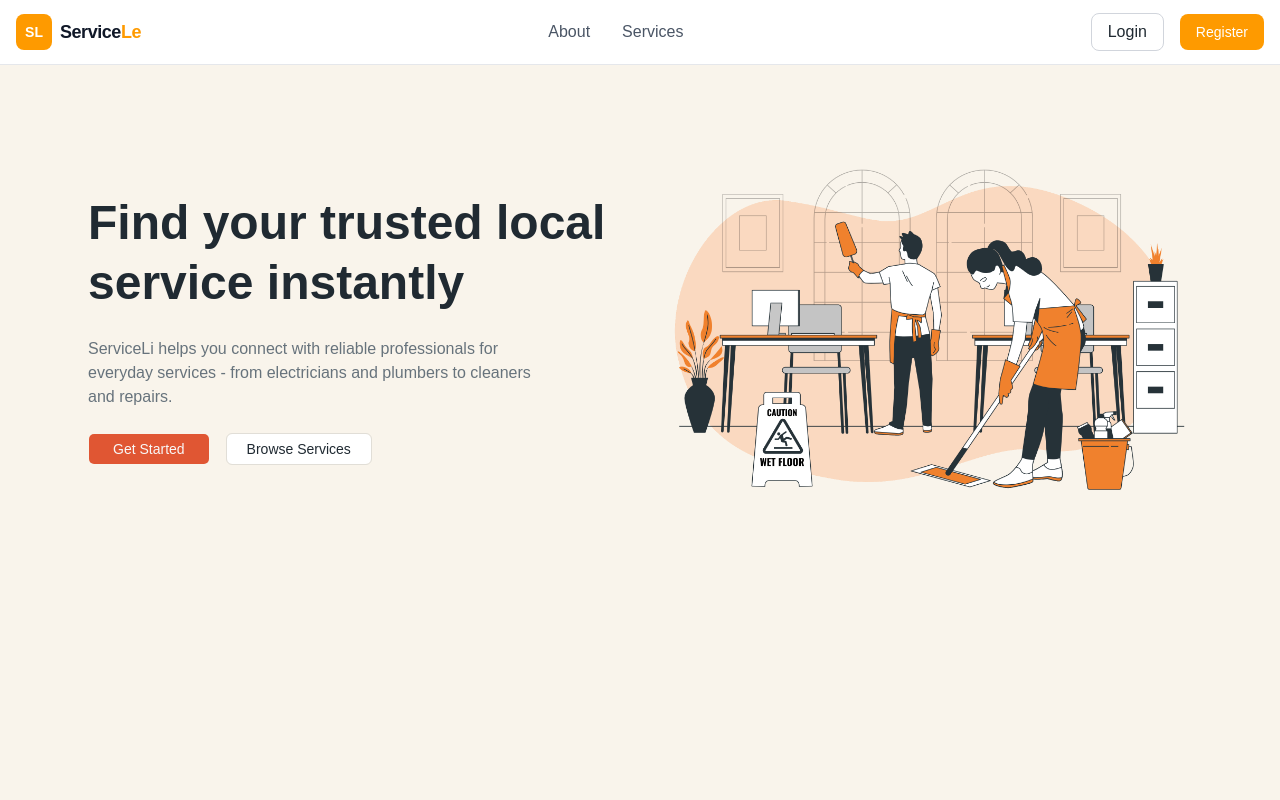
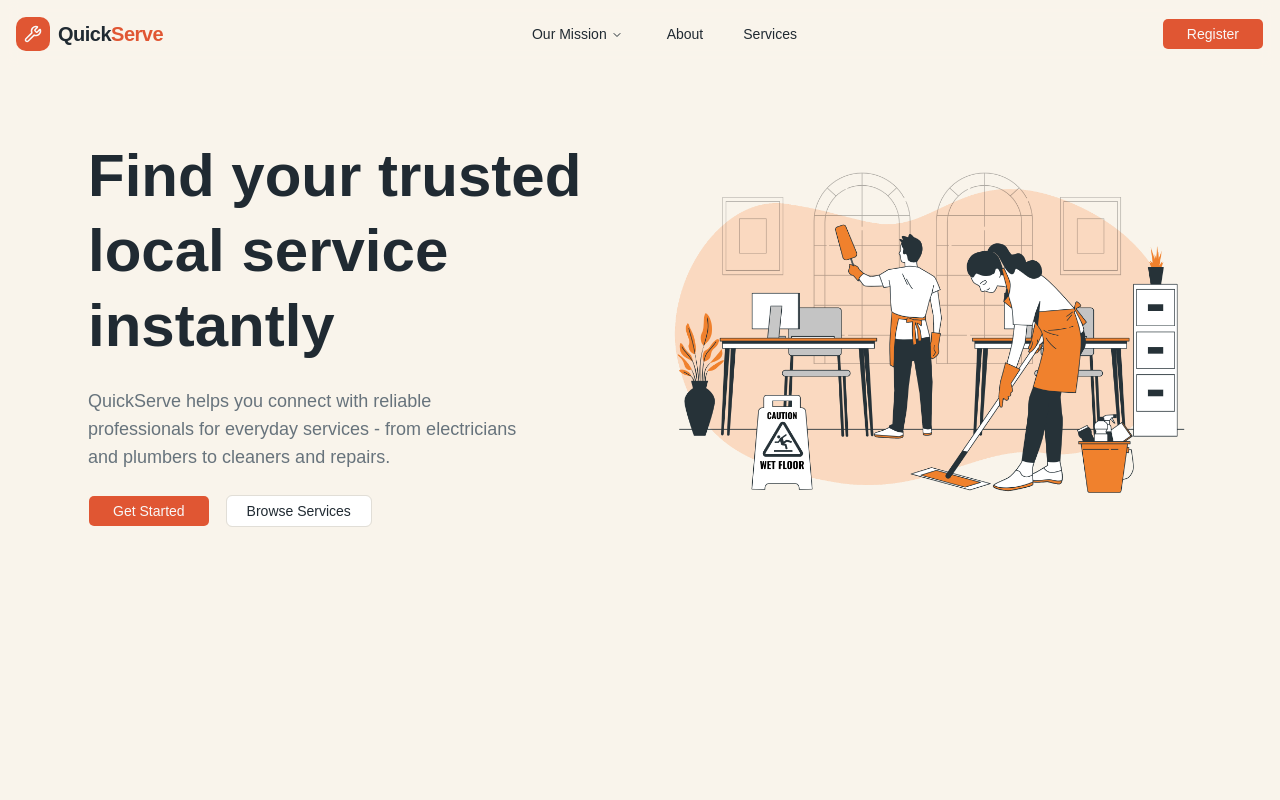
Before and after one commit to Abhijeet231/QuickServe, a React app in the folder frontend/: page / in a window 1280 px wide. Shown: the top 800 px of the page. Built offline with nearby package versions, Linux system fonts and the light colour scheme; no server answers; the HTML template or start-up script is replaced by a standard one.

Commit message:
feat: updated navbar design

```diff
--- a/frontend/src/App.jsx
+++ b/frontend/src/App.jsx
@@ -1,12 +1,26 @@
 import { Outlet } from "react-router-dom"
 import Navbar from "./components/layout/Navbar"
 import Footer from "./components/layout/Footer"
+import { useEffect, useState } from "react"
 
 
 const App = () => {
+
+  const [theme, setTheme] = useState("light");
+
+useEffect(() => {
+  const root = document.documentElement;
+
+  if (theme === "dark") {
+    root.classList.add("dark");
+  } else {
+    root.classList.remove("dark");
+  }
+}, [theme]);
+
   return (
     <div className="min-h-screen flex flex-col">
-    <Navbar/>
+    <Navbar theme = {theme} setTheme = {setTheme}/>
     <main className="flex-1">
 
     <Outlet/>
--- a/frontend/src/components/layout/Navbar.jsx
+++ b/frontend/src/components/layout/Navbar.jsx
@@ -1,160 +1,122 @@
-import { useState } from "react";
-import { Menu, X } from "lucide-react";
-import { Link } from "react-router-dom";
-import { useAuth } from "@/context/AuthContext.jsx";
+import {
+  NavigationMenu,
+  NavigationMenuContent,
+  NavigationMenuItem,
+  NavigationMenuLink,
+  NavigationMenuList,
+  NavigationMenuTrigger,
+} from "@/components/ui/navigation-menu";
+
+import { Sheet, SheetTrigger, SheetContent } from "../ui/sheet";
+
+import { Button } from "../ui/button";
+
+import { NavLink, Link } from "react-router-dom";
+import { Wrench } from "lucide-react";
 
 const Navbar = () => {
-  const [open, setOpen] = useState(false);
-  const { status, logout, user } = useAuth();
-
-  // Decide dashboard route based on role
-  const dashboardPath =
-    user?.role === "provider"
-      ? "/provider/dashboard"
-      : user?.role === "admin"
-      ? "/admin/dashboard"
-      : "/customer/dashboard";
-
   return (
-    <nav className="sticky top-0 z-50 bg-white border-b border-gray-200">
-      <div className="max-w-7xl mx-auto flex items-center justify-between px-4 h-16">
-
-        {/* Brand */}
-        <Link to="/" className="flex items-center gap-2">
-          <div className="w-9 h-9 bg-amber-500 rounded-md flex items-center justify-center">
-            <span className="text-white font-bold text-sm">SL</span>
+    <nav className="w-full sticky top-0 z-50
+     bg-background/70 backdrop-blur-sm
+    ">
+      <div className="max-w-7xl mx-auto flex items-center justify-between p-4">
+        {/* Logo*/}
+        <h1>
+          <Link
+            to="/"
+            className="flex items-center gap-2 text-xl font-bold tracking-tight"
+          >
+            <div className="bg-primary text-primary-foreground p-2 rounded-lg">
+              <Wrench size={18} />
             </div>
 
-          <span className="text-lg font-semibold tracking-tight">
-            <span className="text-gray-900">Service</span>
-            <span className="text-amber-500">Le</span>
+            <span className="text-foreground">
+              Quick<span className="text-primary">Serve</span>
             </span>
           </Link>
+        </h1>
 
-        {/* Desktop Navigation */}
-        <div className="hidden md:flex items-center gap-8 text-gray-600">
-          <Link to="/about" className="hover:text-amber-500 transition-colors">
-            About
-          </Link>
+        {/* Center : Menu*/}
+        <NavigationMenu>
+          <NavigationMenuList className="flex gap-6">
+            {/* Mission drop down*/}
+            <NavigationMenuItem>
+              {/* Trigger */}
+              <NavigationMenuTrigger
+                className="
+      font-medium text-sm px-3 py-2 rounded-md
+      text-foreground transition-all duration-200
+      hover:text-primary hover:bg-secondary
+      data-[state=open]:bg-secondary data-[state=open]:text-primary
+    "
+              >
+                Our Mission
+              </NavigationMenuTrigger>
 
-          <Link to="/services" className="hover:text-amber-500 transition-colors">
-            Services
-          </Link>
+              {/* Dropdown */}
+              <NavigationMenuContent
+                className="
+      bg-card border border-border rounded-xl shadow-lg
+      p-0 overflow-hidden
+    "
+              >
+                <div className="w-80 p-5 space-y-2">
+                  <h4 className="text-sm font-semibold text-foreground">
+                    Our Mission
+                  </h4>
+
+                  <p className="text-sm text-muted-foreground leading-relaxed">
+                    Lorem ipsum dolor sit amet consectetur adipisicing elit.
+                    Laudantium soluta, quo dignissimos non sed aut dolore iste
+                    facilis sapiente illo!
+                  </p>
                 </div>
+              </NavigationMenuContent>
+            </NavigationMenuItem>
 
-        {/* Desktop Buttons */}
-        <div>
-          {status === "authenticated" ? (
-            <div className="hidden md:flex items-center gap-4">
+            {/* About Link*/}
 
-              <button
-                onClick={logout}
-                className="border px-4 py-1.5 rounded-md font-medium border-amber-500 text-amber-600 hover:bg-amber-600 hover:text-white transition-all"
-              >
-                Logout
-              </button>
-
-              <Link
-                to={dashboardPath}
-                className="bg-amber-500 text-white px-4 py-2 rounded-md text-sm font-medium hover:bg-amber-600 transition"
-              >
-                Dashboard
-              </Link>
-
-            </div>
-          ) : (
-            <div className="hidden md:flex items-center gap-4">
-              <Link
-                to="/login"
-                className="border border-gray-300 px-4 py-1.5 rounded-md font-medium hover:border-amber-500 hover:text-amber-500 transition"
-              >
-                Login
-              </Link>
-
-              <Link
-                to="/register"
-                className="bg-amber-500 text-white px-4 py-2 rounded-md text-sm font-medium hover:bg-amber-600 transition"
-              >
-                Register
-              </Link>
-            </div>
-          )}
-        </div>
-
-        {/* Mobile Hamburger */}
-        <button
-          onClick={() => setOpen(!open)}
-          className="md:hidden text-gray-700"
-        >
-          {open ? <X size={24} /> : <Menu size={24} />}
-        </button>
-      </div>
-
-      {/* Mobile Menu */}
-      {open && (
-        <div className="md:hidden border-t border-gray-200 bg-white px-4 py-4 space-y-4">
-
-          <Link
+            <NavigationMenuItem>
+              <NavigationMenuLink asChild>
+                <NavLink
                   to="/about"
-            className="block text-gray-700 hover:text-amber-500"
-            onClick={() => setOpen(false)}
+                  className="font-medium text-sm text-foreground transition-colors duration-200 hover:text-primary"
                 >
                   About
-          </Link>
+                </NavLink>
+              </NavigationMenuLink>
+            </NavigationMenuItem>
 
+            {/* Service Link*/}
+            <NavigationMenuItem>
+              <NavigationMenuLink asChild>
                 <Link
                   to="/services"
-            className="block text-gray-700 hover:text-amber-500"
-            onClick={() => setOpen(false)}
+                  className="font-medium text-sm text-foreground transition-colors duration-200 hover:text-primary"
                 >
                   Services
                 </Link>
+              </NavigationMenuLink>
+            </NavigationMenuItem>
+          </NavigationMenuList>
+        </NavigationMenu>
 
-          <div className="pt-4 border-t border-gray-200 flex flex-col gap-3">
-
-            {status === "authenticated" ? (
-              <>
-                <Link
-                  to={dashboardPath}
-                  className="bg-amber-500 text-white text-center py-2 rounded-md font-medium hover:bg-amber-600"
-                  onClick={() => setOpen(false)}
+        {/* Right side buttons*/}
+        <div className="flex gap-3">
+          <Button
+            asChild
+            className="bg-primary text-primary-foreground rounded-sm px-6 py-3 transition-all duration-300 hover:opacity-90 hover:scale-[1.02] active:scale-[0.98]"
           >
-                  Dashboard
-                </Link>
-
-                <button
-                  onClick={() => {
-                    logout();
-                    setOpen(false);
-                  }}
-                  className="border border-amber-500 text-amber-600 py-2 rounded-md font-medium hover:bg-amber-600 hover:text-white transition"
-                >
-                  Logout
-                </button>
-              </>
-            ) : (
-              <>
-                <Link
-                  to="/login"
-                  className="text-gray-700 hover:text-gray-900"
-                  onClick={() => setOpen(false)}
-                >
-                  Login
-                </Link>
-
-                <Link
-                  to="/register"
-                  className="bg-amber-500 text-white text-center py-2 rounded-md font-medium hover:bg-amber-600"
-                  onClick={() => setOpen(false)}
-                >
-                  Register
-                </Link>
-              </>
-            )}
-
+            <Link to="/register">Register</Link>
+          </Button>
         </div>
       </div>
-      )}
+
+      {/* Mobile Menu*/}
+      {/* https://chatgpt.com/s/t_69df29c47d4c819190fb2c5507b4f0b6
+         GPT LInk for mobile menu
+      */}
+
     </nav>
   );
 };
--- /dev/null
+++ b/frontend/src/components/layout/NavbarOriginal.jsx
@@ -0,0 +1,162 @@
+import { useState } from "react";
+import { Menu, X } from "lucide-react";
+import { Link } from "react-router-dom";
+import { useAuth } from "@/context/AuthContext.jsx";
+
+const Navbar = () => {
+  const [open, setOpen] = useState(false);
+  const { status, logout, user } = useAuth();
+
+  // Decide dashboard route based on role
+  const dashboardPath =
+    user?.role === "provider"
+      ? "/provider/dashboard"
+      : user?.role === "admin"
+      ? "/admin/dashboard"
+      : "/customer/dashboard";
+
+  return (
+    <nav className="sticky top-0 z-50 bg-white border-b border-gray-200">
+      <div className="max-w-7xl mx-auto flex items-center justify-between px-4 h-16">
+
+        {/* Brand */}
+        <Link to="/" className="flex items-center gap-2">
+          <div className="w-9 h-9 bg-amber-500 rounded-md flex items-center justify-center">
+            <span className="text-white font-bold text-sm">SL</span>
+          </div>
+
+          <span className="text-lg font-semibold tracking-tight">
+            <span className="text-gray-900">Service</span>
+            <span className="text-amber-500">Le</span>
+          </span>
+        </Link>
+
+        {/* Desktop Navigation */}
+        <div className="hidden md:flex items-center gap-8 text-gray-600">
+          <Link to="/about" className="hover:text-amber-500 transition-colors">
+            About
+          </Link>
+
+          <Link to="/services" className="hover:text-amber-500 transition-colors">
+            Services
+          </Link>
+        </div>
+
+        {/* Desktop Buttons */}
+        <div>
+          {status === "authenticated" ? (
+            <div className="hidden md:flex items-center gap-4">
+
+              <button
+                onClick={logout}
+                className="border px-4 py-1.5 rounded-md font-medium border-amber-500 text-amber-600 hover:bg-amber-600 hover:text-white transition-all"
+              >
+                Logout
+              </button>
+
+              <Link
+                to={dashboardPath}
+                className="bg-amber-500 text-white px-4 py-2 rounded-md text-sm font-medium hover:bg-amber-600 transition"
+              >
+                Dashboard
+              </Link>
+
+            </div>
+          ) : (
+            <div className="hidden md:flex items-center gap-4">
+              <Link
+                to="/login"
+                className="border border-gray-300 px-4 py-1.5 rounded-md font-medium hover:border-amber-500 hover:text-amber-500 transition"
+              >
+                Login
+              </Link>
+
+              <Link
+                to="/register"
+                className="bg-amber-500 text-white px-4 py-2 rounded-md text-sm font-medium hover:bg-amber-600 transition"
+              >
+                Register
+              </Link>
+            </div>
+          )}
+        </div>
+
+        {/* Mobile Hamburger */}
+        <button
+          onClick={() => setOpen(!open)}
+          className="md:hidden text-gray-700"
+        >
+          {open ? <X size={24} /> : <Menu size={24} />}
+        </button>
+      </div>
+
+      {/* Mobile Menu */}
+      {open && (
+        <div className="md:hidden border-t border-gray-200 bg-white px-4 py-4 space-y-4">
+
+          <Link
+            to="/about"
+            className="block text-gray-700 hover:text-amber-500"
+            onClick={() => setOpen(false)}
+          >
+            About
+          </Link>
+
+          <Link
+            to="/services"
+            className="block text-gray-700 hover:text-amber-500"
+            onClick={() => setOpen(false)}
+          >
+            Services
+          </Link>
+
+          <div className="pt-4 border-t border-gray-200 flex flex-col gap-3">
+
+            {status === "authenticated" ? (
+              <>
+                <Link
+                  to={dashboardPath}
+                  className="bg-amber-500 text-white text-center py-2 rounded-md font-medium hover:bg-amber-600"
+                  onClick={() => setOpen(false)}
+                >
+                  Dashboard
+                </Link>
+
+                <button
+                  onClick={() => {
+                    logout();
+                    setOpen(false);
+                  }}
+                  className="border border-amber-500 text-amber-600 py-2 rounded-md font-medium hover:bg-amber-600 hover:text-white transition"
+                >
+                  Logout
+                </button>
+              </>
+            ) : (
+              <>
+                <Link
+                  to="/login"
+                  className="text-gray-700 hover:text-gray-900"
+                  onClick={() => setOpen(false)}
+                >
+                  Login
+                </Link>
+
+                <Link
+                  to="/register"
+                  className="bg-amber-500 text-white text-center py-2 rounded-md font-medium hover:bg-amber-600"
+                  onClick={() => setOpen(false)}
+                >
+                  Register
+                </Link>
+              </>
+            )}
+
+          </div>
+        </div>
+      )}
+    </nav>
+  );
+};
+
+export default Navbar;
--- a/frontend/src/components/layout/NavbarShadCn.jsx
+++ /dev/null
@@ -1,79 +0,0 @@
-import {
-  NavigationMenu,
-  NavigationMenuContent,
-  NavigationMenuItem,
-  NavigationMenuLink,
-  NavigationMenuList,
-  NavigationMenuTrigger,
-} from "@/components/ui/navigation-menu";
-
-import { Button } from "../ui/button";
-
-import { Link } from "react-router-dom";
-import { useState } from "react";
-import { useAuth } from "@/context/AuthContext";
-
-export const NavbarShadCn = () => {
-  return (
-    <div className="w-full border-b">
-      <div className="max-w-7xl mx-auto flex items-center justify-between p-4">
-        {/* Logo*/}
-        <h1 className="text-xl font-bold">
-            <Link to='/'>
-               ServiceLi
-            </Link>
-        </h1>
-
-        {/* Center : Menu*/}
-        <NavigationMenu>
-          <NavigationMenuList className="flex gap-6">
-            {/* Mission drop down*/}
-            <NavigationMenuItem>
-              <NavigationMenuTrigger>Our Mission</NavigationMenuTrigger>
-
-              <NavigationMenuContent>
-                <div className="w-75 p-4">
-                  <p className="text-sm text-muted-foreground">
-                    Lorem ipsum dolor sit amet consectetur adipisicing elit.
-                    Laudantium soluta, quo dignissimos non sed aut dolore iste
-                    facilis sapiente illo!
-                  </p>
-                </div>
-              </NavigationMenuContent>
-            </NavigationMenuItem>
-
-            {/* About Link*/}
-
-            <NavigationMenuItem>
-              <NavigationMenuLink asChild>
-                <Link to="/about">About</Link>
-              </NavigationMenuLink>
-            </NavigationMenuItem>
-
-            {/* Service Link*/}
-            <NavigationMenuItem>
-              <NavigationMenuLink asChild>
-                <Link to="/services">Services</Link>
-              </NavigationMenuLink>
-            </NavigationMenuItem>
-          </NavigationMenuList>
-        </NavigationMenu>
-
-        {/* Right side buttons*/}
-        <div className="flex gap-3">
-          <Button asChild>
-            <Link to='/login'>
-              Login
-            </Link>
-          </Button>
-
-          <Button asChild variant="outline">
-            <Link to='/register'>
-                Register
-            </Link>
-          </Button>
-        </div>
-      </div>
-    </div>
-  );
-};
--- a/frontend/src/pages/publicc/Landing.jsx
+++ b/frontend/src/pages/publicc/Landing.jsx
@@ -4,17 +4,20 @@ import { Link } from "react-router-dom";
 
 const Landing = () => {
   return (
-    <div className="bg-background text-foreground  h-screen ">
+    <div className="text-foreground  h-screen
+    bg-background
+    "
+    >
       {/* Hero section*/}
       <section className="max-w-6xl mx-auto px-6 grid lg:grid-cols-2 gap-12 items-center">
         {/* Text content with CTA*/}
         <div className="space-y-6">
-          <h1 className="text-5xl font-semibold leading-tight">
+          <h1 className="text-5xl md:text-6xl font-semibold leading-tight">
             Find your trusted local service instantly
           </h1>
 
-          <p className="text-md text-muted-foreground max-w-md">
-            ServiceLi helps you connect with reliable professionals for everyday
+          <p className="text-lg text-muted-foreground max-w-md">
+            QuickServe helps you connect with reliable professionals for everyday
             services - from electricians and plumbers to cleaners and repairs.
           </p>
 
@@ -25,7 +28,7 @@ const Landing = () => {
               className="bg-primary text-primary-foreground rounded-sm px-6 py-3
     transition-all duration-200 ease-in-out
     hover:opacity-90 hover:scale-[1.02]
-    active:scale-[0.98]"
+    active:scale-[0.98] hover:shadow-md"
             >
              <Link to='/register'
              >
@@ -39,7 +42,7 @@ const Landing = () => {
     transition-all duration-200 ease-in-out bg-secondary
     hover:bg-primary-foreground hover:text-secondary-foreground
     hover:border-primary hover:scale-[1.02]
-    active:scale-[0.98]"
+    active:scale-[0.98] hover:shadow-md"
             >
              <Link to= "/services">
               Browse Services
--- a/frontend/src/routes/AppRoutes.jsx
+++ b/frontend/src/routes/AppRoutes.jsx
@@ -30,7 +30,7 @@ import CategoryManager from "@/pages/admin/CategoryManager.jsx";
 import CustomerOnlyRoutes from "./CustomerOnlyRoutes.jsx";
 import AdminOnlyRoute from "./AdminOnlyRoute.jsx";
 import ProviderOnlyRoute from "./ProviderOnly.jsx";
-import { NavbarShadCn } from "@/components/layout/NavbarShadCn.jsx";
+
 
 const router = createBrowserRouter([
   // Auth Pages
@@ -52,7 +52,7 @@ const router = createBrowserRouter([
       { path: "about", element: <About /> },
       { path: "services", element: <BrowseServices /> },
       { path: "services/:serviceId", element: <ServiceDetails /> },
-      { path: "newnavbar", element: <NavbarShadCn /> },
+
 
       // Protected Pages
       {
```
Lines whose indentation alone changed are shown as unchanged.
